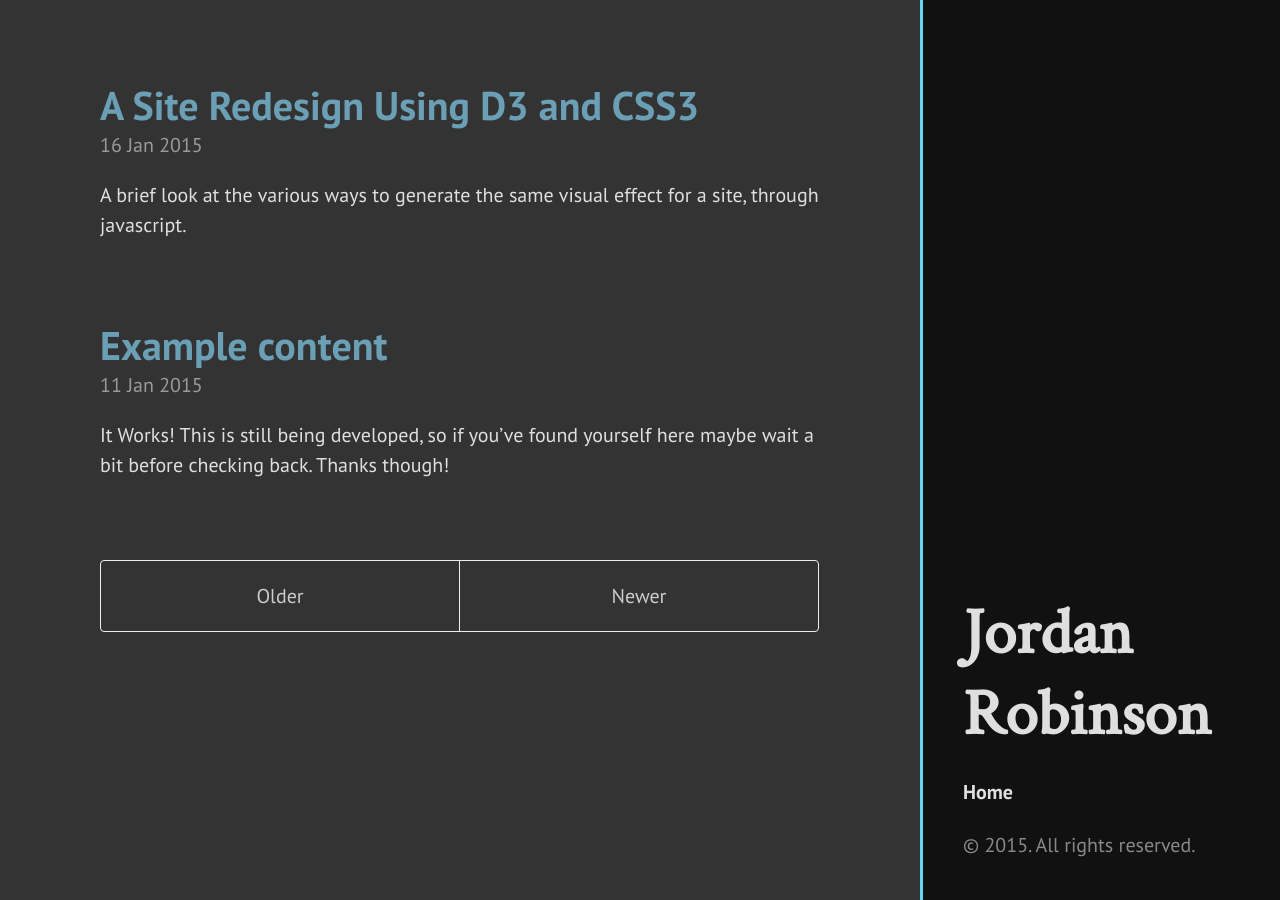
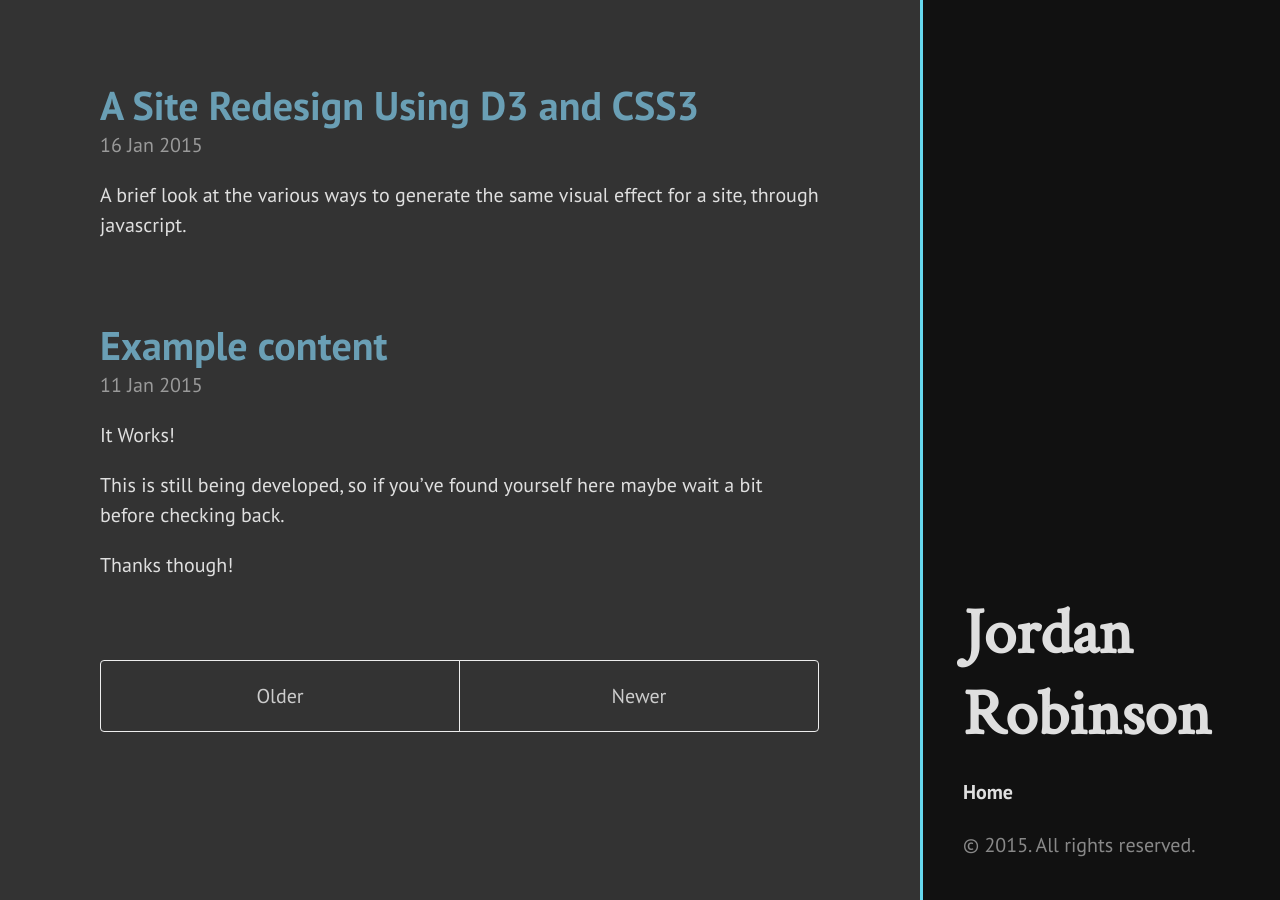
Before and after one commit to jordanrobinson/blog, a Jekyll site: the page built from index.html, in a window 1280 px wide. Built offline with Jekyll 4.4.1, drawn with Linux system fonts in a browser that asks for light colours; Markdown is read by kramdown in place of the engine named in the settings; the list of posts is cut into pages by our own code.

Commit message:
Fixes the last fix

```diff
--- a/index.html
+++ b/index.html
@@ -14,9 +14,9 @@ title: Home
 
     <span class="post-date">{{ post.date | date_to_string }}</span>
     {% if post.description %}
-      {{ post.description | strip_html }}
+      {{ post.description }}
     {% else %}
-      {{ post.excerpt | strip_html }}
+      {{ post.excerpt }}
     {% endif %}
   </div>
   {% endfor %}
```
